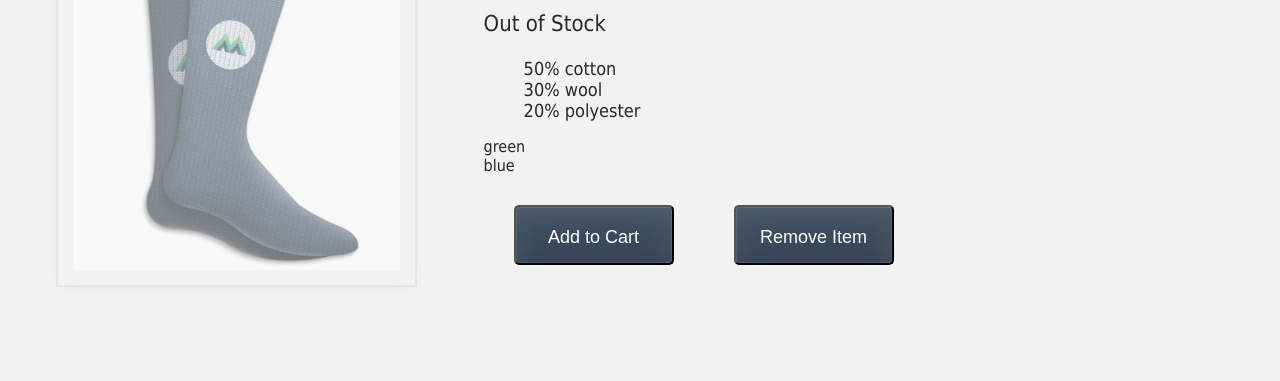
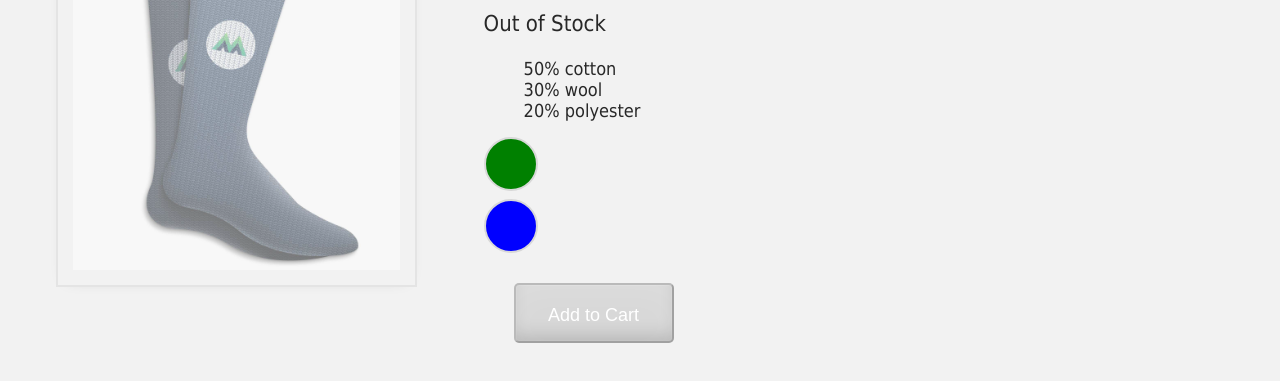
Before and after one commit to pidokige02/Intro-to-Vue-3-demo, a plain HTML site: page index.html in a window 1280 px wide. Shown: the part 215-596 px from the top of the page. Drawn offline with nearby package versions, Linux system fonts and the light colour scheme.

Commit message:
L7-lesson

```diff
--- a/index.html
+++ b/index.html
@@ -2,7 +2,7 @@
 <html lang="en">
   <head>
     <meta charset="UTF-8" />
-    <title>Event Handling</title>
+    <title>Class & Style Binding</title>
     <!-- Import Styles -->
     <link rel="stylesheet" href="./assets/styles.css" />
     <!-- Import Vue.js -->
@@ -17,7 +17,9 @@
       <div class="product-display">
         <div class="product-container">
           <div class="product-image">
+            <!-- solution -->
             <img :class="{ 'out-of-stock-img': !inStock }" v-bind:src="image">
+            <!-- solution -->
           </div>
           <div class="product-info">
             <h1>{{ product }}</h1>
@@ -26,14 +28,28 @@
             <ul>
               <li v-for="detail in details">{{ detail }}</li>
             </ul>
-            <div v-for="variant in variants" :key="variant.id" @mouseover="updateImage(variant.image)">{{ variant.color }}</div>
-            <button class="button" v-on:click="addToCart">Add to Cart</button>
-            <!-- How do we listen for events on an element? -->
-            <!-- v-on : directive, click : event we're listening for, addToCart : expression we are triggring -->
-            <!-- solution -->
-            <button class="button" @click="removeFromCart">Remove Item</button>
-            <!-- @click is shorthand for v-on:click -->
-            <!-- solution -->
+
+            <div
+              v-for="variant in variants"
+              :key="variant.id"
+              @mouseover="updateImage(variant.image)"
+              class="color-circle"
+              :style="{ backgroundColor: variant.color }">
+            </div>
+            <!-- How can we show the variant colors themselves? by using style binding -->
+            <!-- { backgroundColor: variant.color } means style object in JavaScript, binding style object to style property. -->
+            <!-- backgroundColor is CSS property name in JavaScript syntax, having Camel case-->
+            <!-- which is interpreted as style="background-color: green" -->
+            <button
+              class="button"
+              :class="{ disabledButton: !inStock }"
+              :disabled="!inStock"
+              @click="addToCart">
+              Add to Cart
+            </button>
+            <!-- .disabledButton class is defined in CSS file -->
+            <!-- use the shorthand for v-bind on the class attribute, and use an expression that adds the disabledButton class (or not) whenever !inStock. -->
+
           </div>
         </div>
       </div>
@@ -49,3 +65,63 @@
     </script>
   </body>
 </html>
+
+<!--
+below two statements have the same meaning when using style binding
+<div :style="{ backgroundColor: variant.color }></div>  // camelCase
+<div :style="{ 'background-color': variant.color }></div> //single quotes to avoid the mathematical misinterpretation.
+-->
+
+<!--
+Style Binding : Object
+in index.html
+<div :style="styles"></div>
+
+in main.js
+data() {
+  return{
+    styles:{
+      color:'red',
+      fontSize:'14px'
+    }
+  }
+}
+-->
+
+<!--
+Multiple Class Names
+in index.html
+<div class="color-circle"
+    :class="{ active:activeClass }">
+</div>
+
+in main.js
+data(){
+  return{
+    activeClass:true
+  }
+}
+
+active is class name,  if activeClass is true.
+
+result will be below
+<div class="color-circle active">
+</div>
+-->
+
+
+<!--
+Ternary Operators
+in index.html
+<div class="[isActive ? activeClass : '']">
+</div>
+
+in main.js
+data(){
+  return{
+    isActive:true
+  }
+}
+
+
+-->
--- a/main.js
+++ b/main.js
@@ -1,8 +1,9 @@
 const app = Vue.createApp({
     data() {
         return {
-            cart: 0,
+            cart:0,
             product: 'Socks',
+            brand: 'Vue Mastery',
             image: './assets/images/socks_blue.jpg',
             inStock: false,
             details: ['50% cotton', '30% wool', '20% polyester'],
@@ -16,13 +17,6 @@ const app = Vue.createApp({
         addToCart() {
             this.cart += 1
         },
-        // solution
-        removeFromCart() {
-            if (this.cart >= 1) {
-                this.cart -= 1
-            }
-        },
-        // solution
         updateImage(variantImage) {
             this.image = variantImage
         }
```
